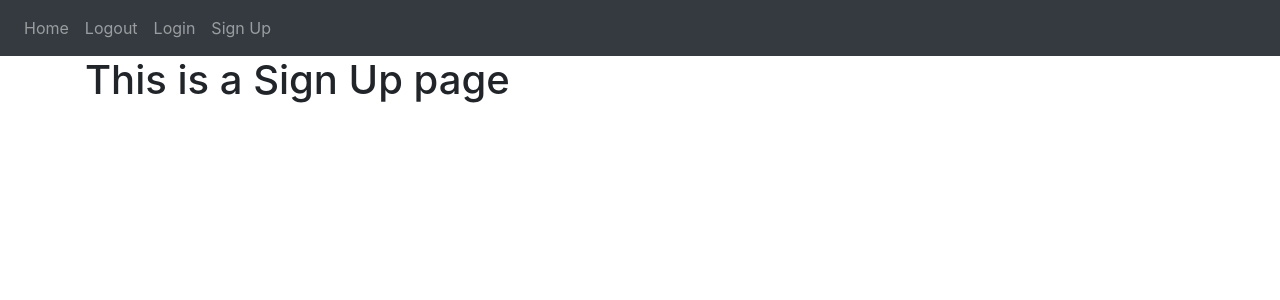
After one commit to Naodsh/flask-sample, a Flask app: template website/templates/sign_up.html in a window 1280 px wide. The commit adds this page. Shown: the top 300 px of the page. Run offline with Flask 3, Linux system fonts and the light colour scheme; the template is opened without the code that fills it, so the values that code supplies are empty; some libraries are stand-ins or nearby versions.

Commit message:
tird commit

```diff
--- a/website/templates/base.html
+++ b/website/templates/base.html
@@ -56,9 +56,9 @@
         <span aria-hidden="true">&times;</span>
       </button>
     </div>
-    {% endif %} {% endfor %} {% endif %} {% endwith %}
+    {% endif %} {% endfor %} {% endif %} {% endwith %} -->
 
-    <div class="container">{% block content %} {% endblock %}</div> -->
+    <div class="container">{% block content %} {% endblock %}</div>
     <script
       src="https://code.jquery.com/jquery-3.2.1.slim.min.js"
       integrity="sha384-KJ3o2DKtIkvYIK3UENzmM7KCkRr/rE9/Qpg6aAZGJwFDMVNA/GpGFF93hXpG5KkN"
--- a/website/templates/home.html
+++ b/website/templates/home.html
@@ -1,2 +1,3 @@
 {% extends "base.html" %}
 {% block title %}Home{% endblock %}
+{% block content %}<h1>This is a Home page</h1> {% endblock %}
--- /dev/null
+++ b/website/templates/login.html
@@ -0,0 +1,6 @@
+{% extends "base.html" %}
+{% block title %}Login{% endblock %}
+{% block content %}
+<h1>This is a Login page</h1>
+{{ text }} {{ user }}
+{% endblock %}
--- /dev/null
+++ b/website/templates/sign_up.html
@@ -0,0 +1,3 @@
+{% extends "base.html" %}
+{% block title %}Sign Up{% endblock %}
+{% block content %}<h1>This is a Sign Up page</h1> {% endblock %}
```
Also changed, not shown: website/auth.py (+3 -4 lines).
